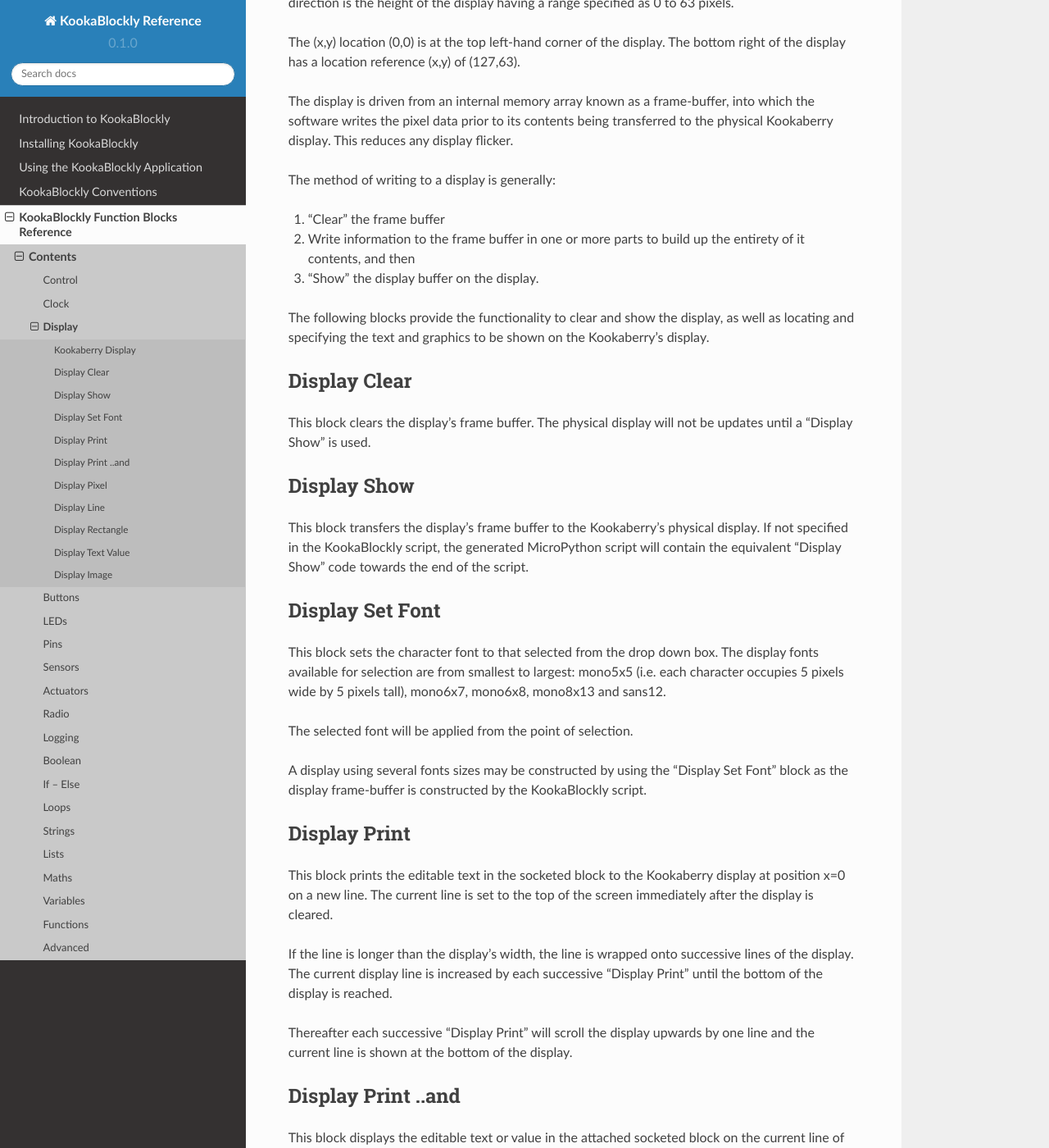
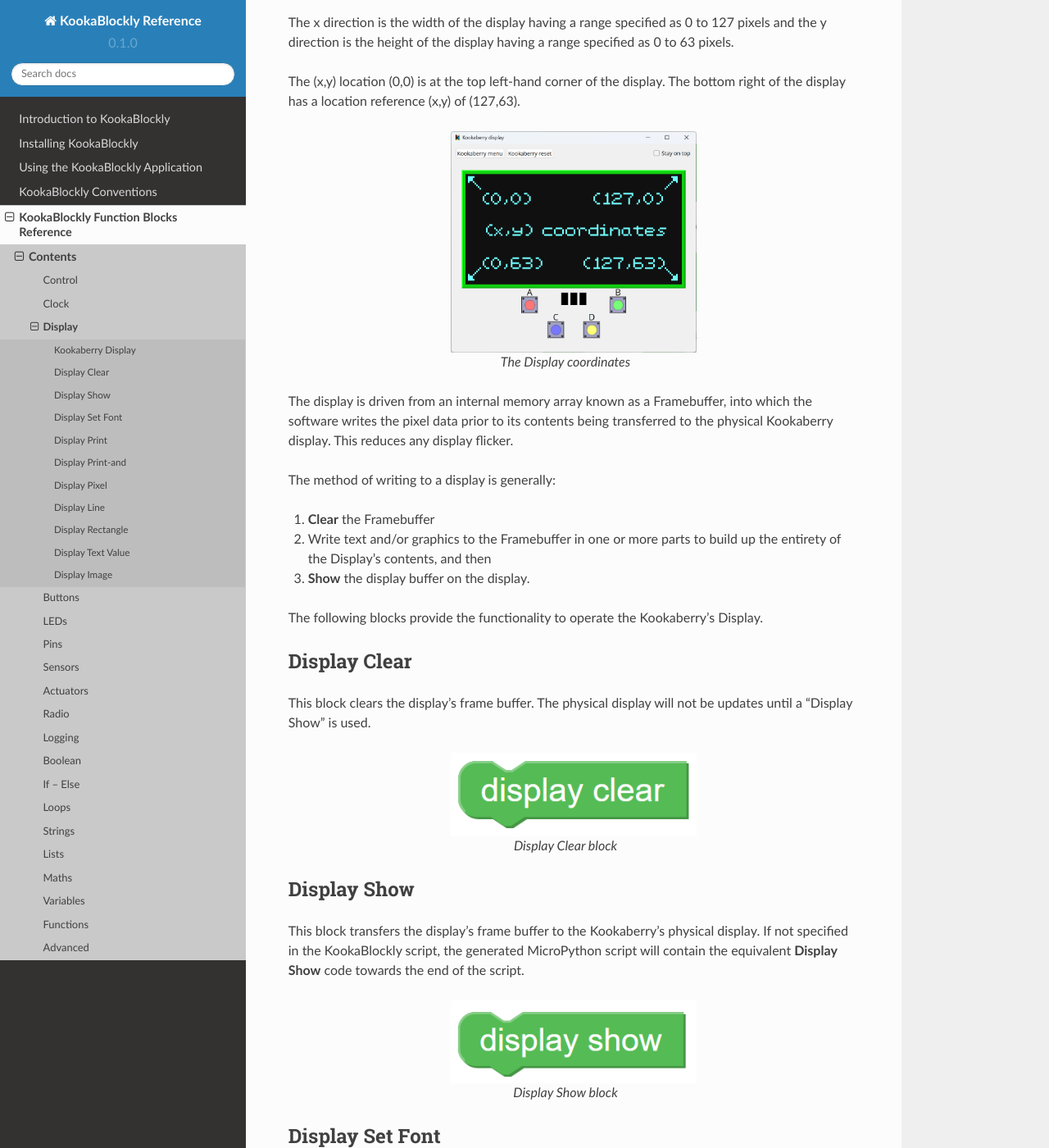
Before and after one commit to TDStrasser/KookaBlockly-Reference, a Sphinx documentation site: the page built from docs/source/display.rst, in a window 1280 px wide and 1400 px high, scrolled down 1419 px. Shown: the whole window at 82% size. Built offline with Sphinx 7.4.7 and the Read the Docs theme 2.0.0, drawn with Linux system fonts in a browser that asks for light colours; some of the changed text lies outside the part shown.

Commit message:
Added Display blocks reference content

```diff
--- a/docs/source/display.rst
+++ b/docs/source/display.rst
@@ -16,19 +18,30 @@
 
 The Kookaberry’s display is a 128 pixel wide x 64 pixel high cyan OLED display.
 
-The x direction is the width of the display having a range specified as 0 to 127 pixels and the y direction is the height of the display having a range specified as 0 to 63 pixels.
+The x direction is the width of the display having a range specified as 0 to 127 pixels and the y direction
+is the height of the display having a range specified as 0 to 63 pixels.
 
-The (x,y) location (0,0) is at the top left-hand corner of the display.  The bottom right of the display has a location reference (x,y) of (127,63).
+The (x,y) location (0,0) is at the top left-hand corner of the display.
+The bottom right of the display has a location reference (x,y) of (127,63).
 
-The display is driven from an internal memory array known as a frame-buffer, into which the software writes the pixel data prior to its contents being transferred to the physical Kookaberry display.  This reduces any display flicker.
+.. figure:: images/display-coordinates.png
+   :width: 300
+   :align: center
+
+   The Display coordinates
+
+
+The display is driven from an internal memory array known as a Framebuffer,
+into which the software writes the pixel data prior to its contents being transferred to the physical Kookaberry display.
+This reduces any display flicker.
 
 The method of writing to a display is generally:
 
-1.	“Clear” the frame buffer
-2.	Write information to the frame buffer in one or more parts to build up the entirety of it contents, and then
-3.	“Show” the display buffer on the display.
+1.	**Clear** the Framebuffer
+2.	Write text and/or graphics to the Framebuffer in one or more parts to build up the entirety of the Display's contents, and then
+3. **Show** the display buffer on the display.
 
-The following blocks provide the functionality to clear and show the display, as well as locating and specifying the text and graphics to be shown on the Kookaberry's display.
+The following blocks provide the functionality to operate the Kookaberry's Display.
 
 
 Display Clear
@@ -36,52 +49,100 @@
 
 This block clears the display’s frame buffer.  The physical display will not be updates until a "Display Show" is used.
 
+.. figure:: images/display-clear.png
+   :width: 300
+   :align: center
+
+   Display Clear block
+
 Display Show
 ------------
 
-This block transfers the display’s frame buffer to the Kookaberry’s physical display.  If not specified in the KookaBlockly script, the generated MicroPython script will contain the equivalent "Display Show" code towards the end of the script.
+This block transfers the display’s frame buffer to the Kookaberry’s physical display.
+If not specified in the KookaBlockly script, the generated MicroPython script will contain the equivalent **Display Show** code towards the end of the script.
+
+
+.. figure:: images/display-show.png
+   :width: 300
+   :align: center
+
+   Display Show block
+
+
 
 Display Set Font
 ----------------
 
 This block sets the character font to that selected from the drop down box.  The display fonts
-available for selection are from smallest to largest: mono5x5 (i.e. each character occupies 5  pixels wide by 5 pixels tall), mono6x7, mono6x8, mono8x13 and sans12.
+available for selection are from smallest to largest: mono5x5 (i.e. each character occupies 5  pixels wide by 5 pixels tall),
+mono6x7, mono6x8, mono8x13 and sans12.
 
 The selected font will be applied from the point of selection.
 
-A display using several fonts sizes may be constructed by using the "Display Set Font" block as the display frame-buffer is constructed by the KookaBlockly script.
+A display using several fonts sizes may be constructed by using the **Display Set Font** block
+as the display Framebuffer is constructed by the KookaBlockly script.
 
 
+.. figure:: images/display-setfont.png
+   :width: 300
+   :align: center
 
+   Display Set Font block
 
 Display Print
 -------------
 
+This block prints the editable text in the socketed block to the Kookaberry display at position x=0 on a new line.
+The current line is set to the top of the screen immediately after the display is cleared.
 
-This block prints the editable text in the socketed block to the Kookaberry display at position x=0 on a new line.  The current line is set to the top of the screen immediately after the display
-is cleared.
+If the line is longer than the display’s width, the line is wrapped onto successive lines of the display.
+The current display line is increased by each successive **Display Print** until the bottom of the display is reached.
 
-If the line is longer than the display’s width, the line is wrapped onto successive lines of the display. The current display line is increased by each successive “Display
-Print” until the bottom of the display is reached.
+Thereafter each successive **Display Print** will scroll the display upwards by one line and the current line is shown at the bottom of the display.
 
-Thereafter each successive “Display Print” will scroll the display upwards by one line and the current line is shown at the bottom of the display.
 
-Display Print ..and
--------------------
+.. figure:: images/display-print.png
+   :width: 300
+   :align: center
 
-This block displays the editable text or value in the attached socketed block on the current line of the display, followed by the output of any value block.
+   Display Print block
+
+
+
+Display Print-and
+-----------------
+
+This block displays the editable text or value in the attached socketed block on the current line of the display,
+followed by the output of any value block.
+
+
+.. figure:: images/display-print-and.png
+   :width: 300
+   :align: center
+
+   Display Print-and block
+
+
 
 The following is an example using the date and time:
 
+.. figure:: images/display-print-and-example.png
+   :width: 400
+   :align: center
+
+   Display Print-and example script
+
+
 This example results in a display that looks like this and is updated every second.
 
+
+.. figure:: images/display-print-and-tw.png
+   :width: 300
+   :align: center
+
+   Display Print-and example Display
+
 By using “Display Clear” the displayed text stays at the top of the screen instead of scrolling down the display.
-
-
-
-
-
-
 
 
 Display Pixel
```
Also changed, not shown: other parts of docs/source/display.rst (+2 -0 lines), docs/source/images/display-coordinates.png (added), docs/source/images/display-image.png (added), docs/source/images/display-line.png (added), docs/source/images/display-pixel.png (added), docs/source/images/display-print-and-example.png (added), docs/source/images/display-print-and-tw.png (added), docs/source/images/display-print-and.png (added), docs/source/images/display-print.png (added), docs/source/images/display-rectangle.png (added), docs/source/images/display-setfont.png (added), docs/source/images/display-show.png (added), docs/source/images/display-text.png (added), 1 other file.
